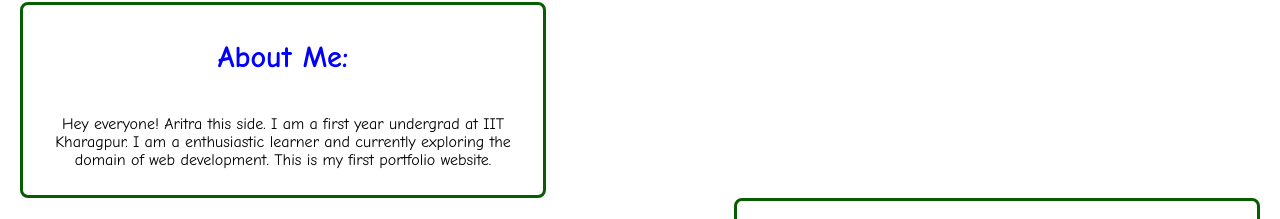
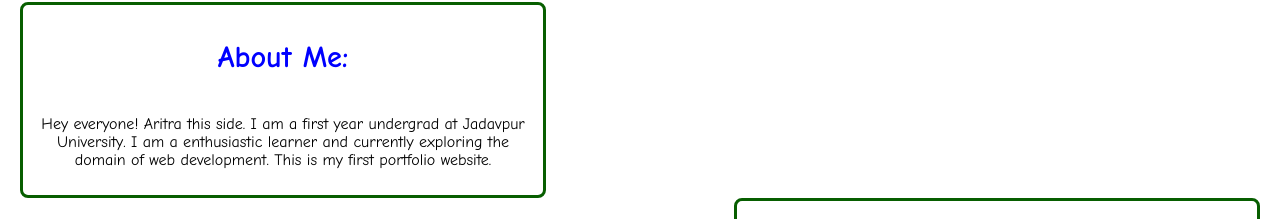
Before and after one commit to AritraCh2005/Portfolio, a plain HTML site: page index.html in a window 1280 px wide. Shown: the part 238-457 px from the top of the page. Drawn offline with nearby package versions, Linux system fonts and the light colour scheme.

Commit message:
Update index.html

```diff
--- a/index.html
+++ b/index.html
@@ -49,7 +49,7 @@
         <h2>About Me:</h2>
 
         <p>Hey everyone! Aritra this side. I am a first year
-       undergrad at IIT Kharagpur. I am a enthusiastic
+       undergrad at Jadavpur University. I am a enthusiastic
        learner and currently exploring the domain of web
        development. This is my first portfolio website.</p></pre>
     </div>
```
